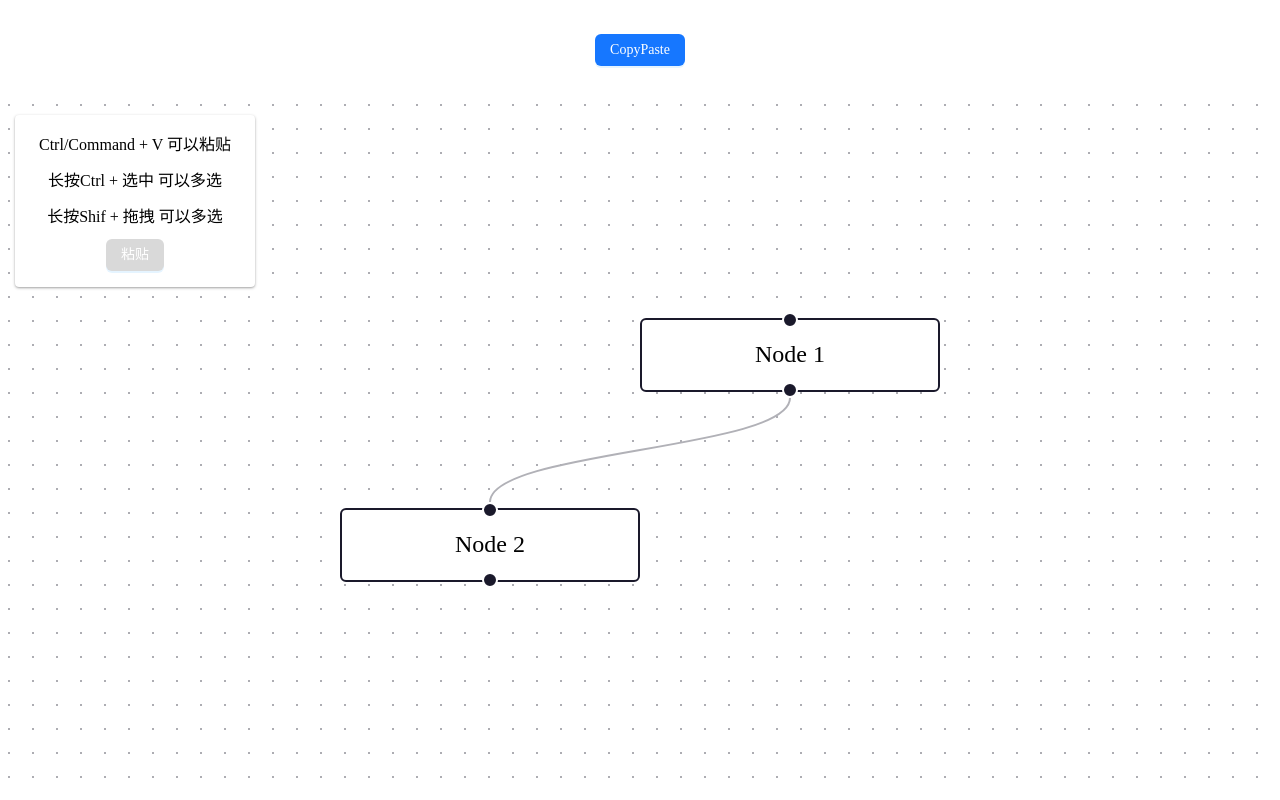
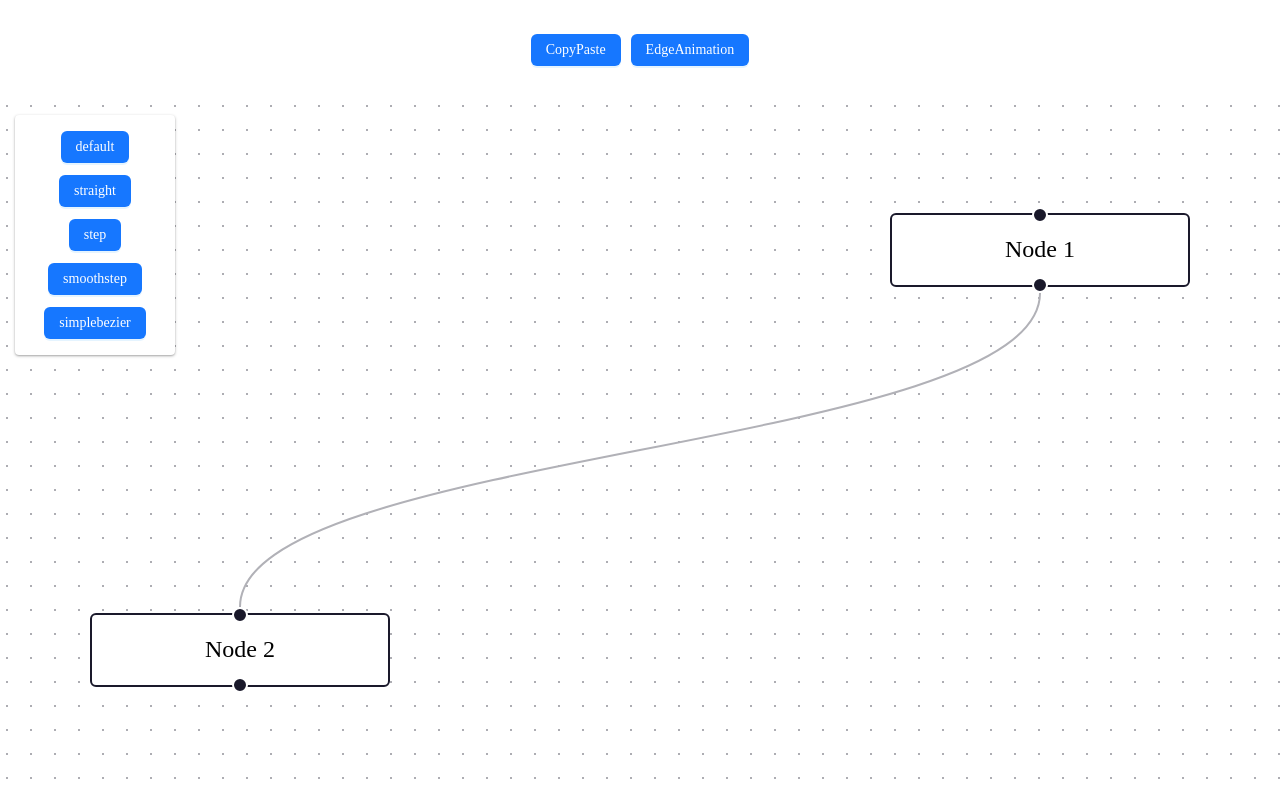
Before and after one commit to zxiaosi/blog-code, a React (Vite) app: page / in a window 1280 px wide. Built offline with nearby package versions, Linux system fonts and the light colour scheme.

Commit message:
feat: 安装 zustand 包 & 添加连接线动画

```diff
--- a/package.json
+++ b/package.json
@@ -15,7 +15,8 @@
     "lodash": "^4.17.21",
     "react": "^18.3.1",
     "react-dom": "^18.3.1",
-    "uuid": "^11.1.0"
+    "uuid": "^11.1.0",
+    "zustand": "^5.0.5"
   },
   "devDependencies": {
     "@eslint/js": "^9.13.0",
--- a/src/App.tsx
+++ b/src/App.tsx
@@ -1,15 +1,19 @@
 import { useState } from 'react';
-import { CustomCopyPaste } from './components';
+import { CustomCopyPaste, CustomEdgeAnimation } from './components';
 
 const buttonItems = [
   {
     key: 'CopyPaste',
     component: <CustomCopyPaste />,
   },
+  {
+    key: 'EdgeAnimation',
+    component: <CustomEdgeAnimation />,
+  },
 ];
 
 function App() {
-  const [btn, setBtn] = useState(buttonItems[0].key);
+  const [btn, setBtn] = useState(buttonItems[1].key);
 
   /** 点击事件 */
   const handleClick = (key: string) => {
@@ -23,7 +27,8 @@ function App() {
           <div
             key={item.key}
             onClick={() => handleClick(item.key)}
-            className="btn">
+            className="btn"
+          >
             {item.key}
           </div>
         ))}
--- a/src/components/customCopyPaste/index.tsx
+++ b/src/components/customCopyPaste/index.tsx
@@ -17,7 +17,7 @@ import '@xyflow/react/dist/style.css'; // 引入样式
 import './index.css';
 
 /** 粘贴时偏移量 */
-export const OFFSET = 50;
+const OFFSET = 50;
 
 /** 默认节点 */
 const defaultNodes = [
--- /dev/null
+++ b/src/components/customEdgeAnimation/index.css
@@ -0,0 +1,15 @@
+.custom-edge-animation {
+  width: 160px;
+  background-color: #ffffff;
+  border-radius: 4px;
+  padding: 16px;
+  box-shadow:
+    0 1px 3px 0 rgb(0 0 0 / 0.3),
+    0 1px 2px -1px rgb(0 0 0 / 0.3);
+  box-sizing: border-box;
+  display: flex;
+  align-items: center;
+  flex-direction: column;
+  gap: 12px;
+  user-select: none;
+}
--- /dev/null
+++ b/src/components/customEdgeAnimation/index.tsx
@@ -0,0 +1,193 @@
+import {
+  Background,
+  BackgroundVariant,
+  BaseEdge,
+  EdgeProps,
+  getBezierPath,
+  getSimpleBezierPath,
+  getSmoothStepPath,
+  getStraightPath,
+  Panel,
+  ReactFlow,
+  ReactFlowProvider,
+} from '@xyflow/react';
+import { memo } from 'react';
+
+import '@xyflow/react/dist/style.css'; // 引入样式
+import { useShallow } from 'zustand/shallow';
+import useEdgeType, { EdgeType } from '../../hooks/useEdgeType';
+import './index.css';
+
+/** 是否反转动画 */
+const reverse = false;
+
+/** 动画小圆点个数 */
+const count = 10;
+
+/** 连接线类型 */
+const edgeTypeOptions = [
+  'default',
+  'straight',
+  'step',
+  'smoothstep',
+  'simplebezier',
+] satisfies EdgeType[];
+
+/** 默认节点 */
+const defaultNodes = [
+  {
+    id: '1',
+    data: { label: 'Node 1' },
+    position: { x: 400, y: 0 },
+  },
+  {
+    id: '2',
+    data: { label: 'Node 2' },
+    position: { x: 0, y: 200 },
+  },
+];
+
+/** 默认连接线 */
+const defaultEdges = [
+  {
+    id: '1-2',
+    source: '1',
+    target: '2',
+    type: 'customEdge',
+  },
+];
+
+/** 自定义连接线 */
+const CustomEdge = memo((props: EdgeProps) => {
+  const list = Array.from({ length: count });
+
+  const {
+    id,
+    sourceX,
+    sourceY,
+    targetX,
+    targetY,
+    sourcePosition,
+    targetPosition,
+  } = props;
+
+  let path = ''; // 路线
+  const params = {
+    sourceX,
+    sourceY,
+    sourcePosition,
+    targetX,
+    targetY,
+    targetPosition,
+  };
+
+  const { edgeType } = useEdgeType(
+    useShallow((state) => ({
+      edgeType: state.edgeType,
+    })),
+  );
+
+  console.log('edgeType', edgeType);
+
+  switch (edgeType) {
+    case 'default': {
+      const bezierPath = getBezierPath(params);
+      path = bezierPath[0];
+      break;
+    }
+    case 'simplebezier': {
+      const bezierPath = getSimpleBezierPath(params);
+      path = bezierPath[0];
+      break;
+    }
+    case 'smoothstep': {
+      const smoothStepPath = getSmoothStepPath({ ...params, borderRadius: 5 });
+      path = smoothStepPath[0];
+      break;
+    }
+    case 'step': {
+      const smoothStepPath = getSmoothStepPath({ ...params, borderRadius: 0 });
+      path = smoothStepPath[0];
+      break;
+    }
+    case 'straight': {
+      const smoothStepPath = getStraightPath(params);
+      path = smoothStepPath[0];
+      break;
+    }
+  }
+
+  return (
+    <>
+      <BaseEdge id={id} path={path} />
+
+      {list?.map((point, index) => (
+        <circle
+          key={index}
+          r={'2'}
+          fill={`rgba(255, 195, 0, ${0.1 * (count - index)})`}
+          style={{
+            filter: 'drop-shadow(0px 0px 2px rgb(255, 195, 0))',
+          }}
+        >
+          <animateMotion
+            dur={'6s'}
+            repeatCount={'indefinite'}
+            path={path}
+            begin={`${0.02 * (index + 1)}s`}
+            keyPoints={reverse ? '1;0' : '0;1'} //
+            keyTimes={'0;1'}
+          />
+        </circle>
+      ))}
+    </>
+  );
+});
+
+/** 自定义连接线动画组件 */
+const CustomEdgeAnimation = () => {
+  const { onChangeEdgeType } = useEdgeType(
+    useShallow((state) => ({
+      onChangeEdgeType: state.onChangeEdgeType,
+    })),
+  );
+
+  return (
+    <ReactFlow
+      fitView
+      defaultNodes={defaultNodes}
+      defaultEdges={defaultEdges}
+      edgeTypes={{ customEdge: CustomEdge }}
+      proOptions={{ hideAttribution: true }}
+    >
+      {/* 背景 */}
+      <Background variant={BackgroundVariant.Dots} gap={12} size={1} />
+
+      {/* 面板 */}
+      <Panel position="top-left">
+        <div className="custom-edge-animation">
+          {edgeTypeOptions?.map((item) => (
+            <div
+              key={item}
+              className={`btn`}
+              onClick={() => onChangeEdgeType?.(item)}
+            >
+              {item}
+            </div>
+          ))}
+        </div>
+      </Panel>
+    </ReactFlow>
+  );
+};
+
+/** Provider */
+const CustomEdgeAnimationProvider = () => {
+  return (
+    <ReactFlowProvider>
+      <CustomEdgeAnimation />
+    </ReactFlowProvider>
+  );
+};
+
+export default CustomEdgeAnimationProvider;
--- a/src/components/index.ts
+++ b/src/components/index.ts
@@ -1 +1,2 @@
 export { default as CustomCopyPaste } from './customCopyPaste';
+export { default as CustomEdgeAnimation } from './customEdgeAnimation';
--- /dev/null
+++ b/src/hooks/useEdgeType.ts
@@ -0,0 +1,23 @@
+import { create } from 'zustand';
+
+export type EdgeType =
+  | 'default'
+  | 'straight'
+  | 'step'
+  | 'smoothstep'
+  | 'simplebezier';
+
+interface Props {
+  /** 连接线类型 */
+  edgeType?: EdgeType;
+  /** 切换连接线类型事件 */
+  onChangeEdgeType: (edgeType: EdgeType) => void;
+}
+
+/** 连接线类型 */
+const useEdgeType = create<Props>((set) => ({
+  edgeType: 'default',
+  onChangeEdgeType: (edgeType) => set(() => ({ edgeType })),
+}));
+
+export default useEdgeType;
--- a/src/index.css
+++ b/src/index.css
@@ -16,6 +16,7 @@ body {
   display: flex;
   align-items: center;
   justify-content: center;
+  gap: 10px;
 }
 
 .btn {
```
